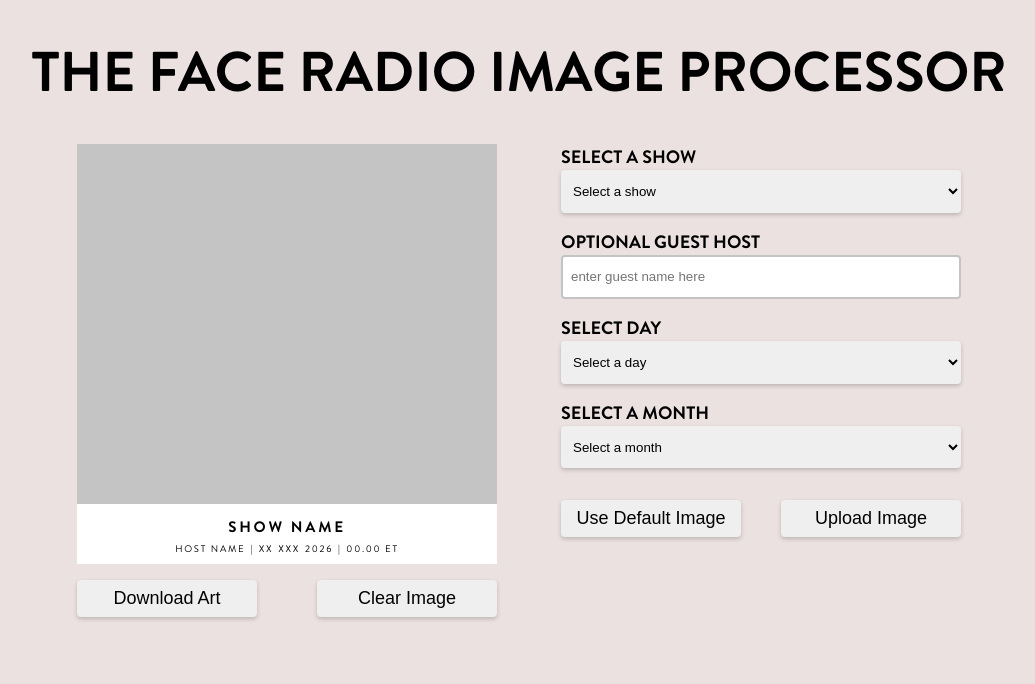
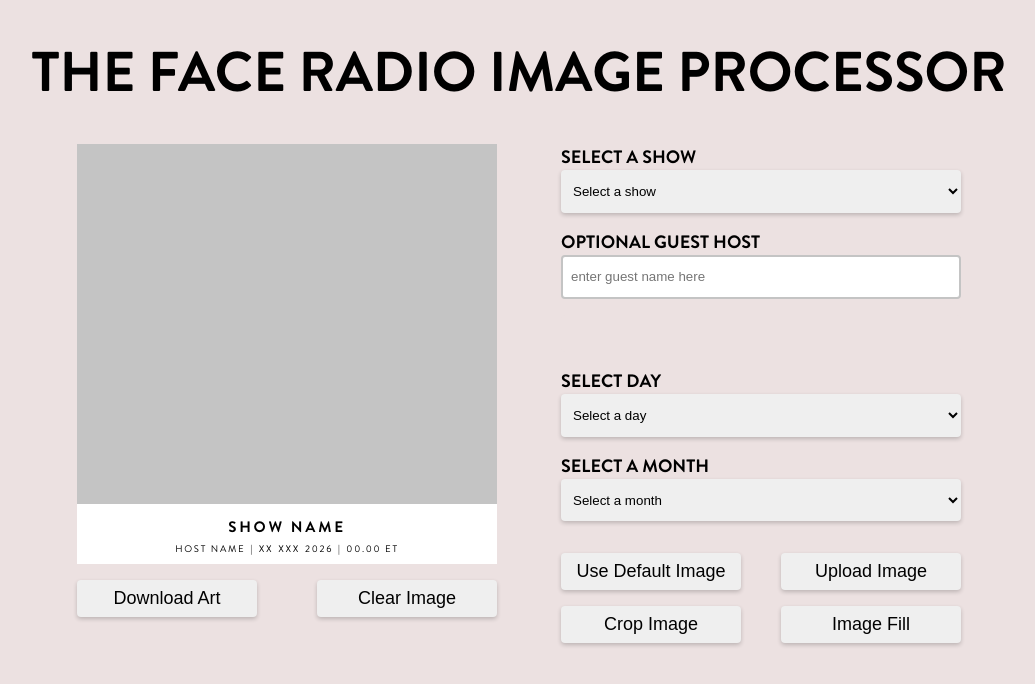
Before and after one commit to rmarafioti/image_processor, a React (Vite) app: page / in a window 1280 px wide. Shown: the top 684 px of the page, without its empty margins (121-1156 px from the left). Built offline with nearby package versions, Linux system fonts and the light colour scheme.

Commit message:
feat: adds buttons for image manipulation and conditionally render logic to activate buttoms

```diff
--- a/src/App.jsx
+++ b/src/App.jsx
@@ -161,12 +161,14 @@ export default function App() {
               {formState.guest_host != "" ? (
                 <button
                   onClick={handleClearGuestHost}
-                  className={styles.guest_host_button}
+                  className={styles.guest_host_button_active}
                 >
                   Clear Guest Name
                 </button>
               ) : (
-                ""
+                <button className={styles.guest_host_button}>
+                  Not Active Button
+                </button>
               )}
             </div>
             <p>Select day</p>
@@ -209,6 +211,10 @@ export default function App() {
               </button>
               <button>Upload Image</button>
             </div>
+            <div className={styles.action_container}>
+              <button>Crop Image</button>
+              <button>Image Fill</button>
+            </div>
             {/*<p>Next Template</p>*/}
           </section>
         </article>
--- a/src/landing_page.module.css
+++ b/src/landing_page.module.css
@@ -93,6 +93,17 @@
   flex-direction: column;
 }
 
-.guest_host_button {
+.guest_host_button,
+.guest_host_button_active {
   margin-bottom: 1rem;
 }
+
+.guest_host_button {
+  color: transparent;
+  box-shadow: none;
+  background-color: #ece1e1;
+}
+
+.guest_host_button:hover {
+  background-color: transparent;
+}
```
